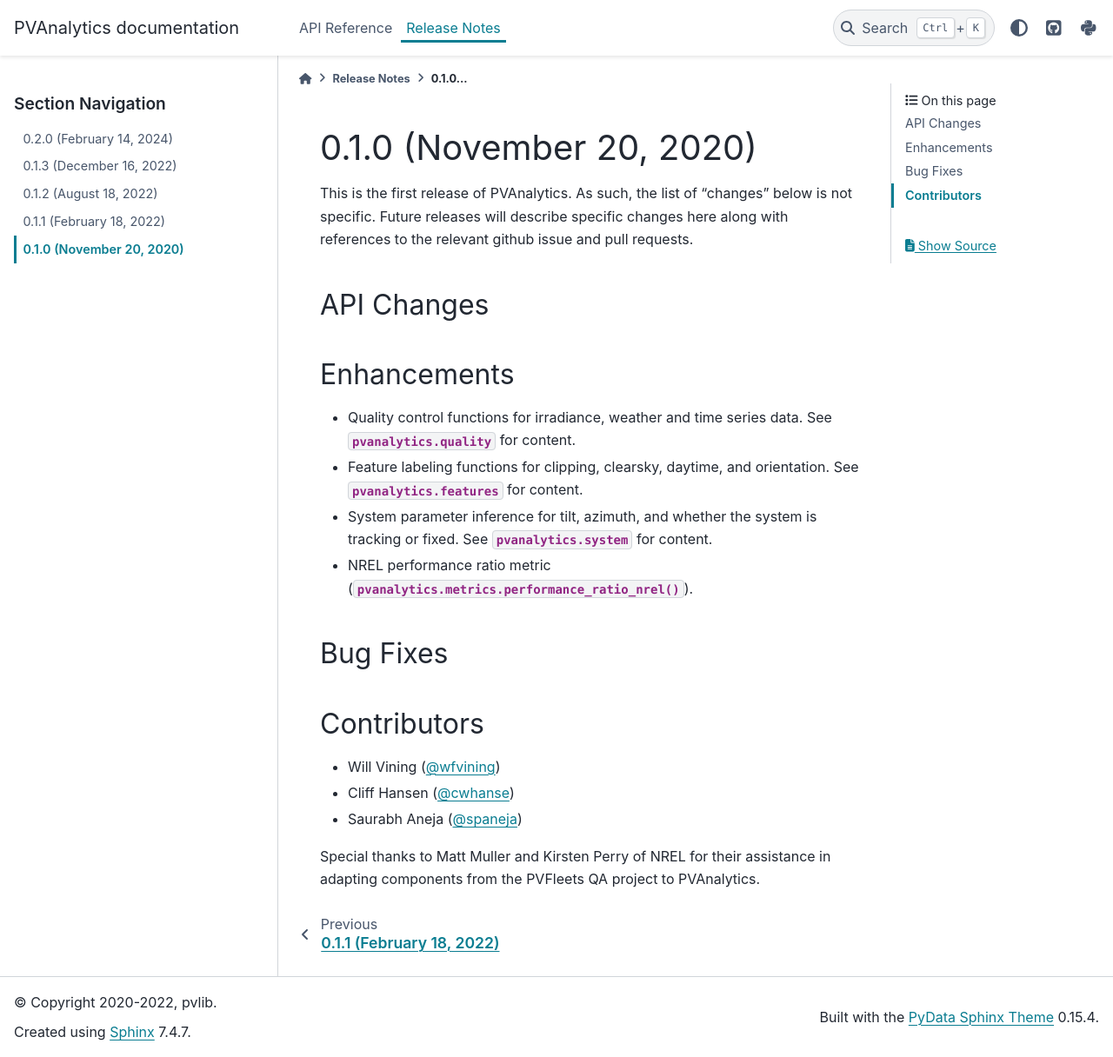
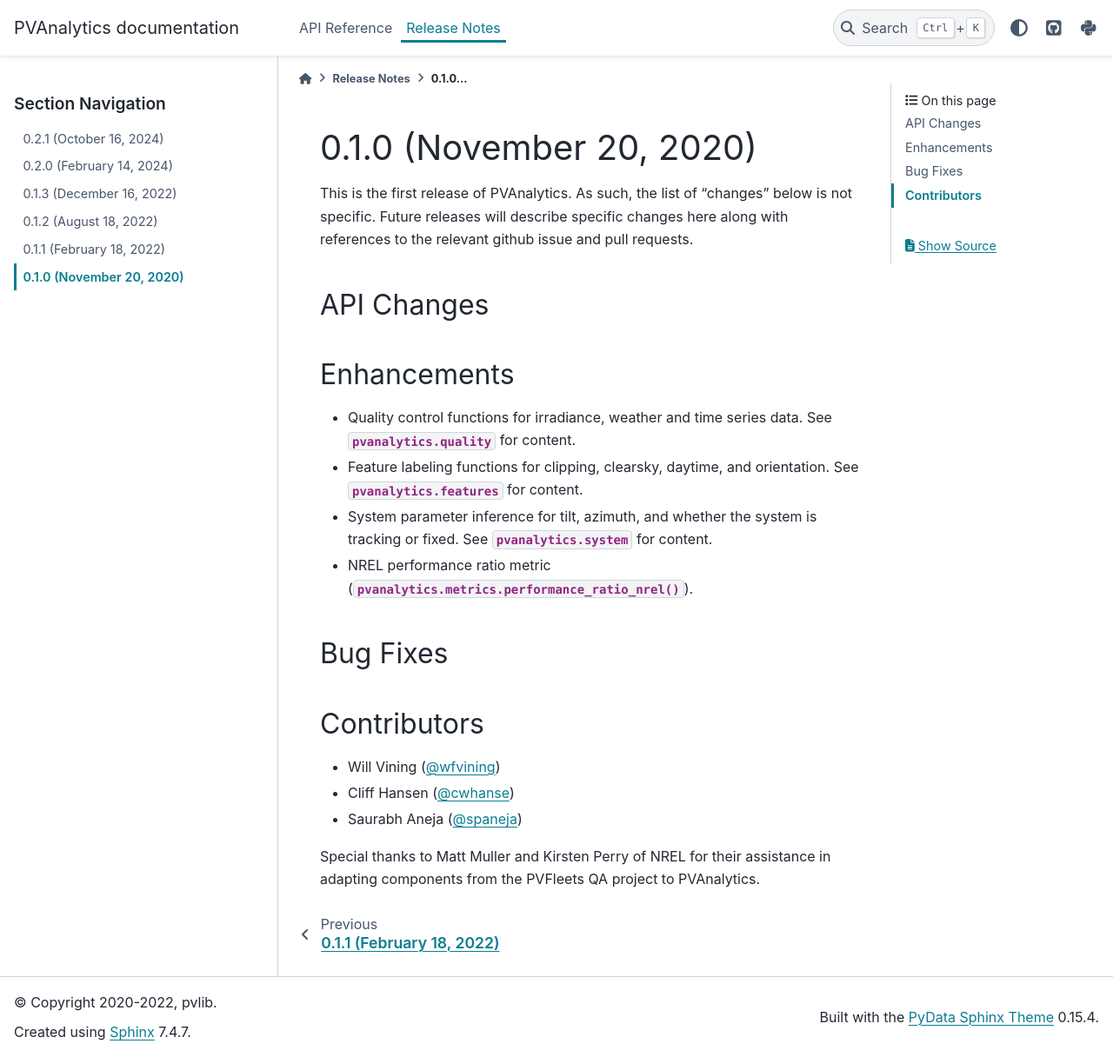
Before and after one commit to pvlib/pvanalytics, a Sphinx documentation site: the page built from docs/whatsnew/0.1.0.rst, in a window 1280 px wide and 1216 px high. Shown: the whole window at 87% size. Built offline with Sphinx 7.4.7 and the PyData theme 0.15.4, drawn with Linux system fonts in a browser that asks for light colours; pages that are not in the unit, such as notebooks, are missing from menus.

Commit message:
include 0.2.1 whatsnew in docs

```diff
--- a/docs/whatsnew/index.rst
+++ b/docs/whatsnew/index.rst
@@ -7,6 +7,7 @@
 .. toctree::
    :maxdepth: 2
 
+   0.2.1
    0.2.0
    0.1.3
    0.1.2
```
